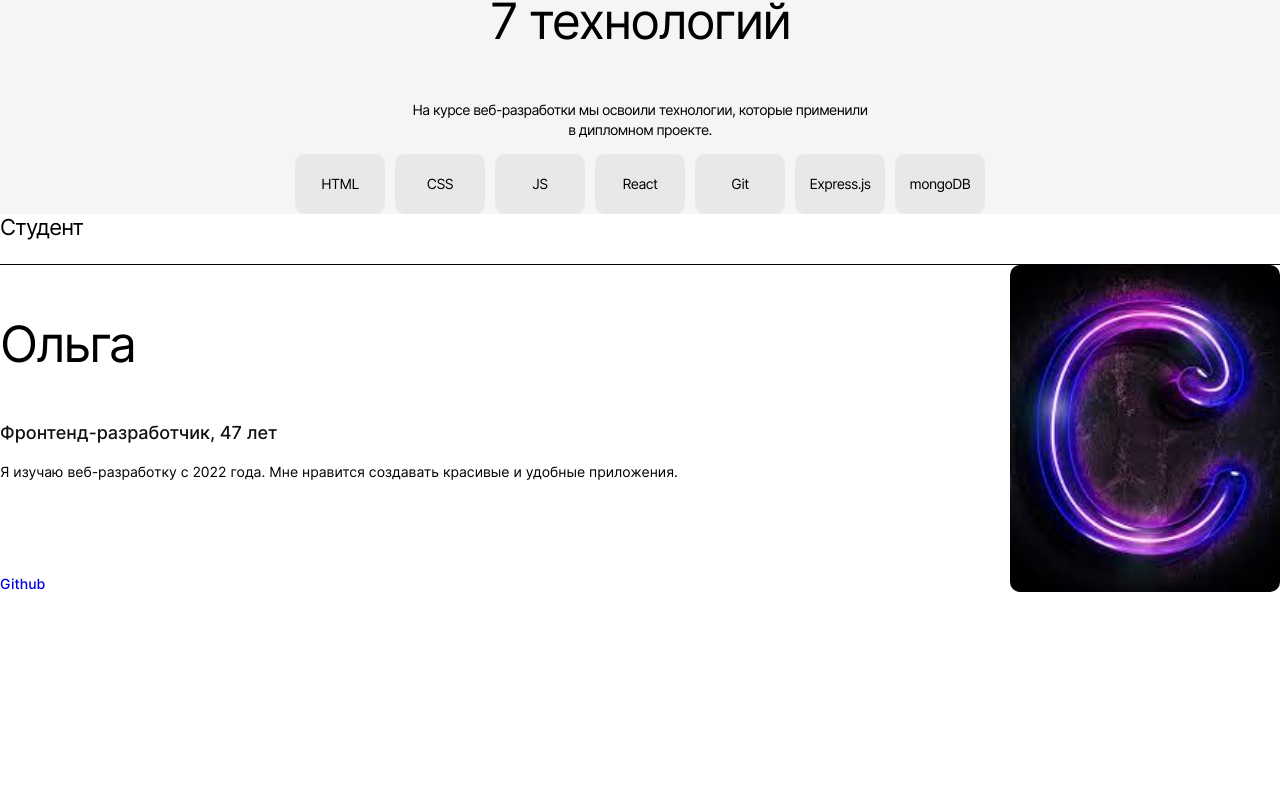
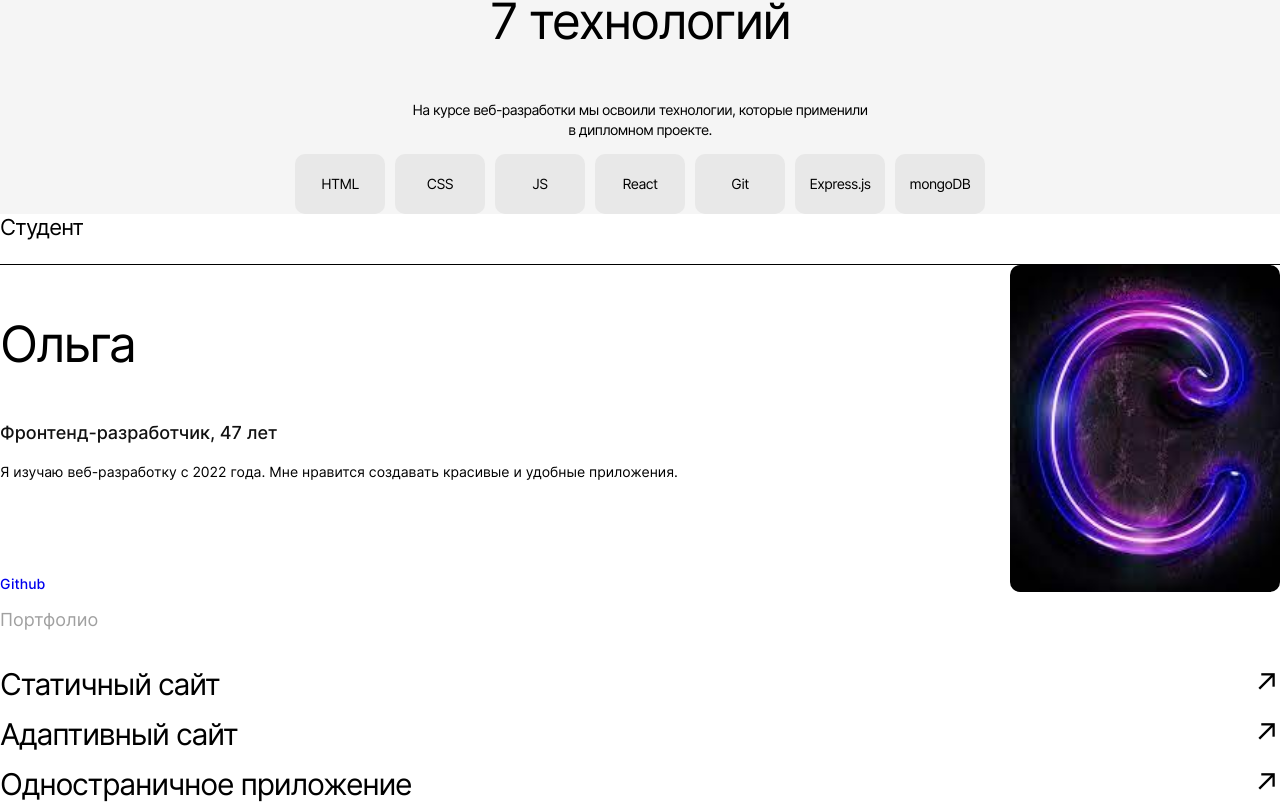
Before and after one commit to Olga-Sotula/movies-explorer-frontend, a React (Create React App) app: page / in a window 1280 px wide. Shown: the part 1352-2161 px from the top of the page. Before the commit the page ends 1944 px from the top, so only its background shows below. Built offline with nearby package versions, Linux system fonts and the light colour scheme.

Commit message:
add Portfolio

```diff
--- a/src/components/AboutMe/AboutMe.js
+++ b/src/components/AboutMe/AboutMe.js
@@ -3,6 +3,7 @@ import React from "react";
 import SectionTitle from "../SectionTitle/SectionTitle";
 
 import photoPath from '../../images/avatar.jpg';
+import Portfolio from "../Portfolio/Portfolio";
 import "./AboutMe.css";
 
 const AboutMe = () => {
@@ -28,6 +29,7 @@ const AboutMe = () => {
         </div>
         <img className="about-me__photo" src={photoPath} alt="Фото" />
       </div>
+      <Portfolio/>
     </section>
   );
 };
--- a/src/components/Portfolio/Portfolio.css
+++ b/src/components/Portfolio/Portfolio.css
@@ -0,0 +1,41 @@
+.portfolio {
+  margin: 0;
+  padding: 0;
+}
+
+.portfolio__title {
+  color: #a0a0a0;
+  font-weight: 400;
+  font-size: 18px;
+  line-height: 20px;
+  color: #A0A0A0;
+  mix-blend-mode: normal;
+}
+
+.portfolio__list {
+  margin: 29px 0 0;
+  padding: 0;
+  list-style: none;
+  display: flex;
+  flex-direction: column;
+}
+
+.portfolio__item {
+  width: 100%;
+  box-sizing: border-box;
+  display: flex;
+  flex-direction: row;
+  justify-content: space-between;
+  align-items: center;
+  color: #000;
+  text-decoration: none;
+  font-weight: 400;
+  font-size: 30px;
+  line-height: 50px;
+  letter-spacing: -0.04em;
+}
+
+.portfolio__arrow {
+  color: #000;
+  text-decoration: none;
+}
--- a/src/components/Portfolio/Portfolio.js
+++ b/src/components/Portfolio/Portfolio.js
@@ -0,0 +1,33 @@
+import React from 'react';
+
+import './Portfolio.css';
+
+const Portfolio = () => {
+  return (
+    <div className='portfolio'>
+      <h3 className='portfolio__title'>Портфолио</h3>
+      <ul className='portfolio__list'>
+        <li>
+          <a className='portfolio__item' href='' target='_blank'>
+            Статичный сайт
+            <span className='portfolio__arrow'>↗</span>
+          </a>
+        </li>
+        <li>
+          <a className='portfolio__item' href='' target='_blank'>
+            Адаптивный сайт
+            <span className='portfolio__arrow'>↗</span>
+          </a>
+        </li>
+        <li>
+          <a className='portfolio__item' href='' target='_blank'>
+            Одностраничное приложение
+            <span className='portfolio__arrow'>↗</span>
+          </a>
+        </li>
+      </ul>
+    </div>
+  )
+}
+
+export default Portfolio;
```
